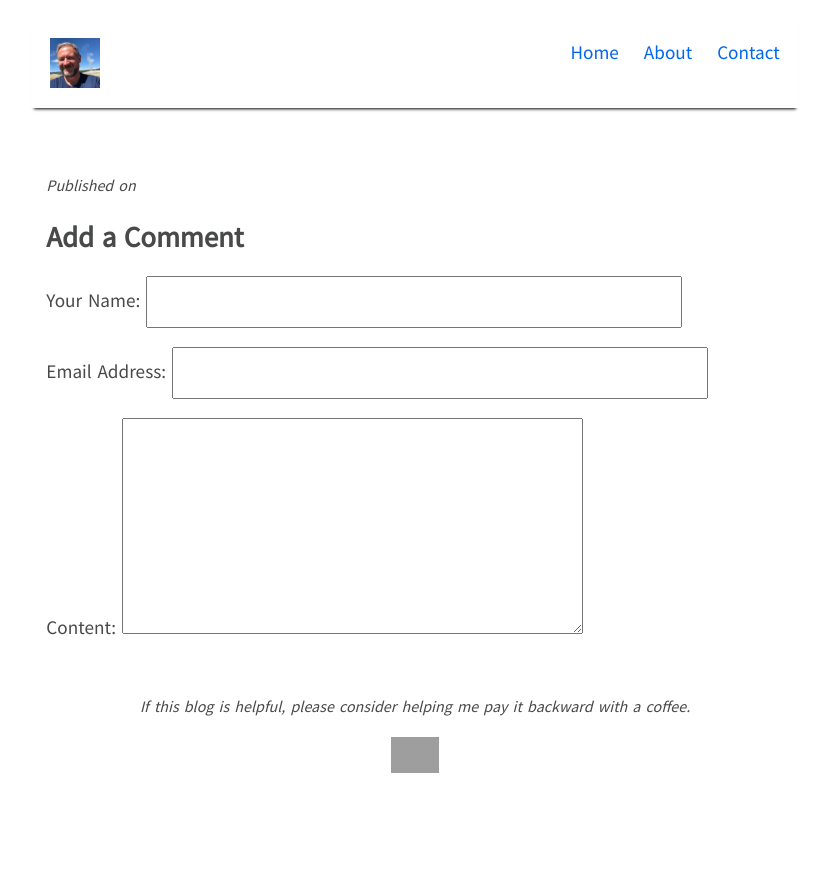
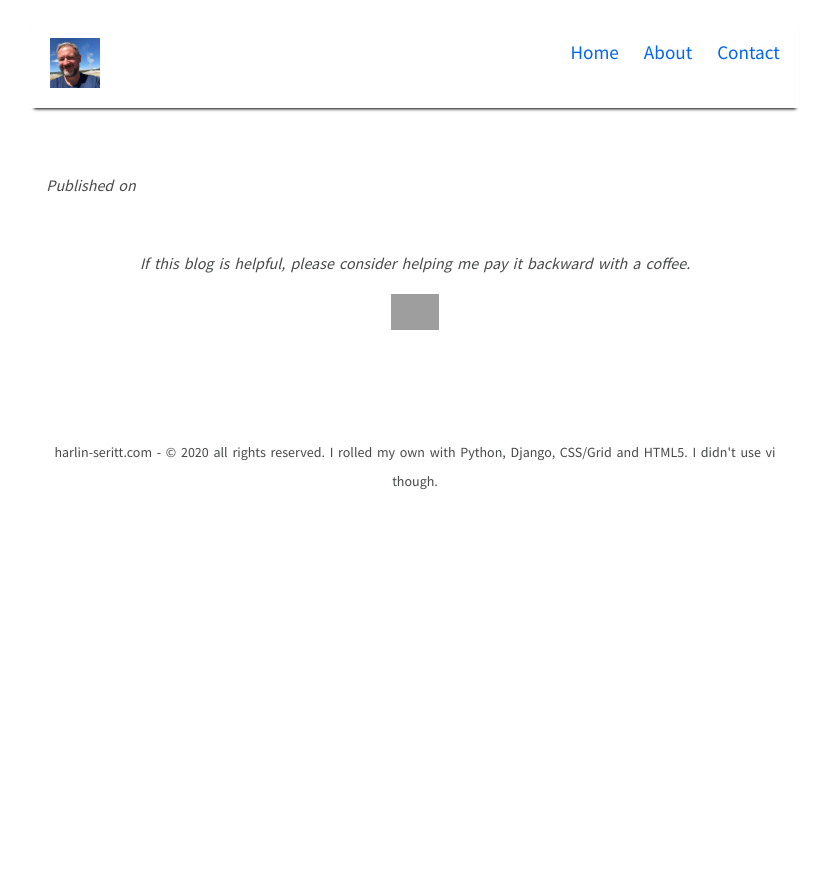
Before and after one commit to hseritt/django-blog-2, a Django app: template blog/templates/blog/article.html in a window 1280 px wide. Shown: the top 882 px of the page, without its empty margins (225-1054 px from the left). After the commit the page ends 490 px from the top, so only its background shows below. Run offline with Django 3.2, Linux system fonts and the light colour scheme; the template is opened without the code that fills it: values that come from a table or form of the project are taken from there, others are empty; some libraries are stand-ins or nearby versions; grey boxes are pictures that could not be loaded.

Commit message:
Modify comment model; Add some styling to article page; Remove comment form from article page.

```diff
--- a/blog/models.py
+++ b/blog/models.py
@@ -54,11 +54,13 @@ class Article(models.Model):
 
 class ArticleComment(models.Model):
     article = models.ForeignKey('Article', on_delete=models.CASCADE)
-    content = models.TextField()
+    content = models.TextField('Comment')
     created = models.DateTimeField(auto_now_add=True)
     modified = models.DateTimeField(auto_now=True)
     author = models.ForeignKey(User, on_delete=models.CASCADE)
-    full_name = models.CharField('Your Name', max_length=30)
+    full_name = models.CharField(
+        'Your Name', max_length=30
+    )
     email = models.EmailField('Email Address', null=True, blank=True)
 
     class Meta:
@@ -80,7 +82,7 @@ class Message(models.Model):
         verbose_name_plural = 'Messages'
 
     def __str__(self):
-        return f'{self.full_name} {self.email}'
+        return f'{self.full_name} {self.email} at {self.created}'
 
 
 class Component(models.Model):
--- a/blog/templates/blog/article.html
+++ b/blog/templates/blog/article.html
@@ -1,6 +1,24 @@
 {% extends 'blog/base.html' %}
 {% load markdownx %}
 {% block content %}
+
+<style>
+  .comment-form {
+
+  }
+
+  textarea {
+    width: 530px;
+    height: 250px;
+    padding: 1em;
+  }
+
+  .comment {
+    margin-top: 75px;
+  }
+
+</style>
+
 <div class="body">
 
   <div id="article-div" class="article">
@@ -29,12 +47,5 @@
       {{ article.content|markdown }}
     </p>
   </div>
-
-  <div>
-    <h2>Add a Comment</h2>
-
-    {{ comment_form.as_p }}
-
-  </div>
 </div>
 {% endblock %}
```
Also changed, not shown: blog/migrations/0008_auto_20200215_0126.py (added), blog/migrations/0009_auto_20200215_0126.py (added).
